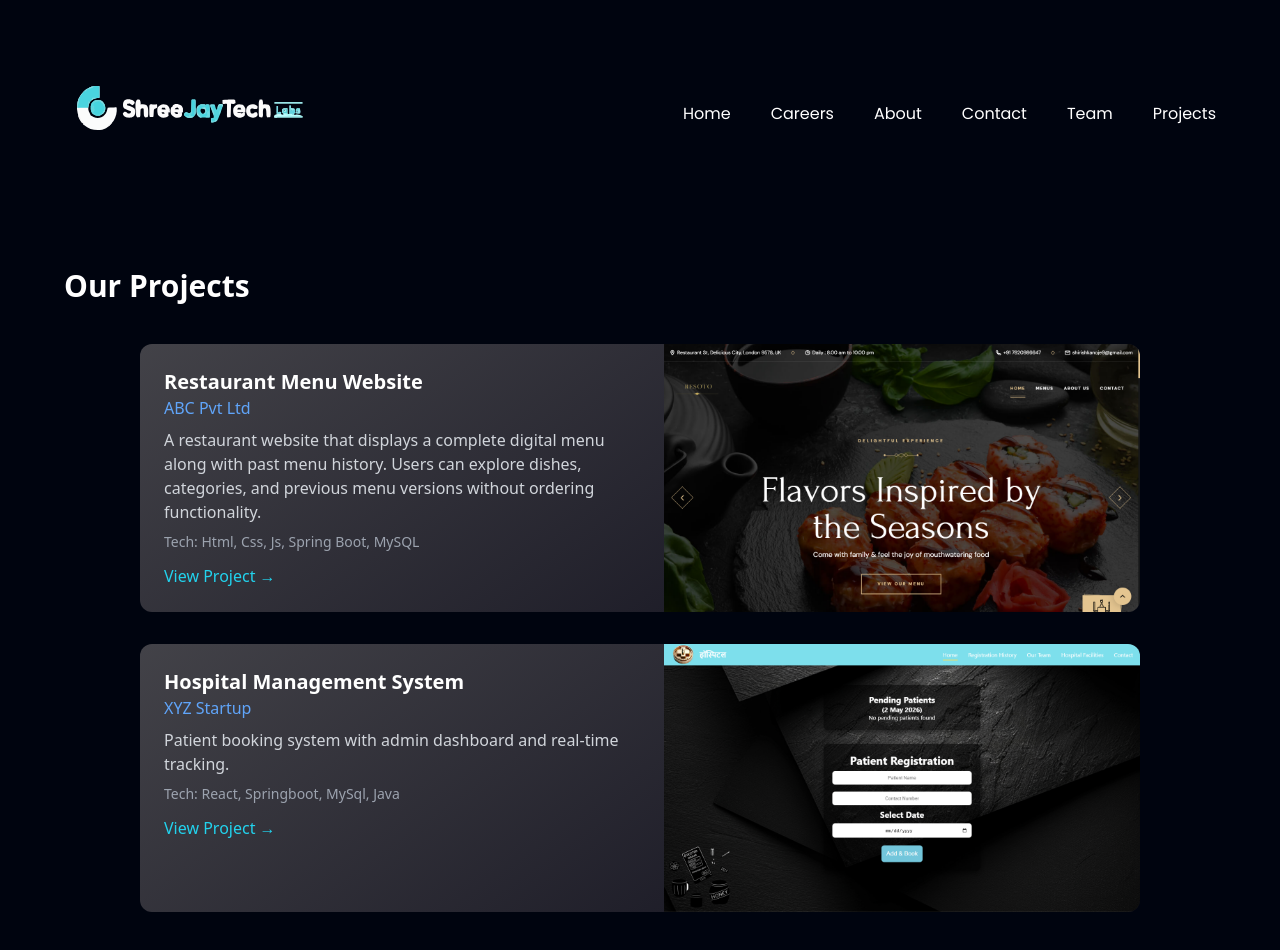
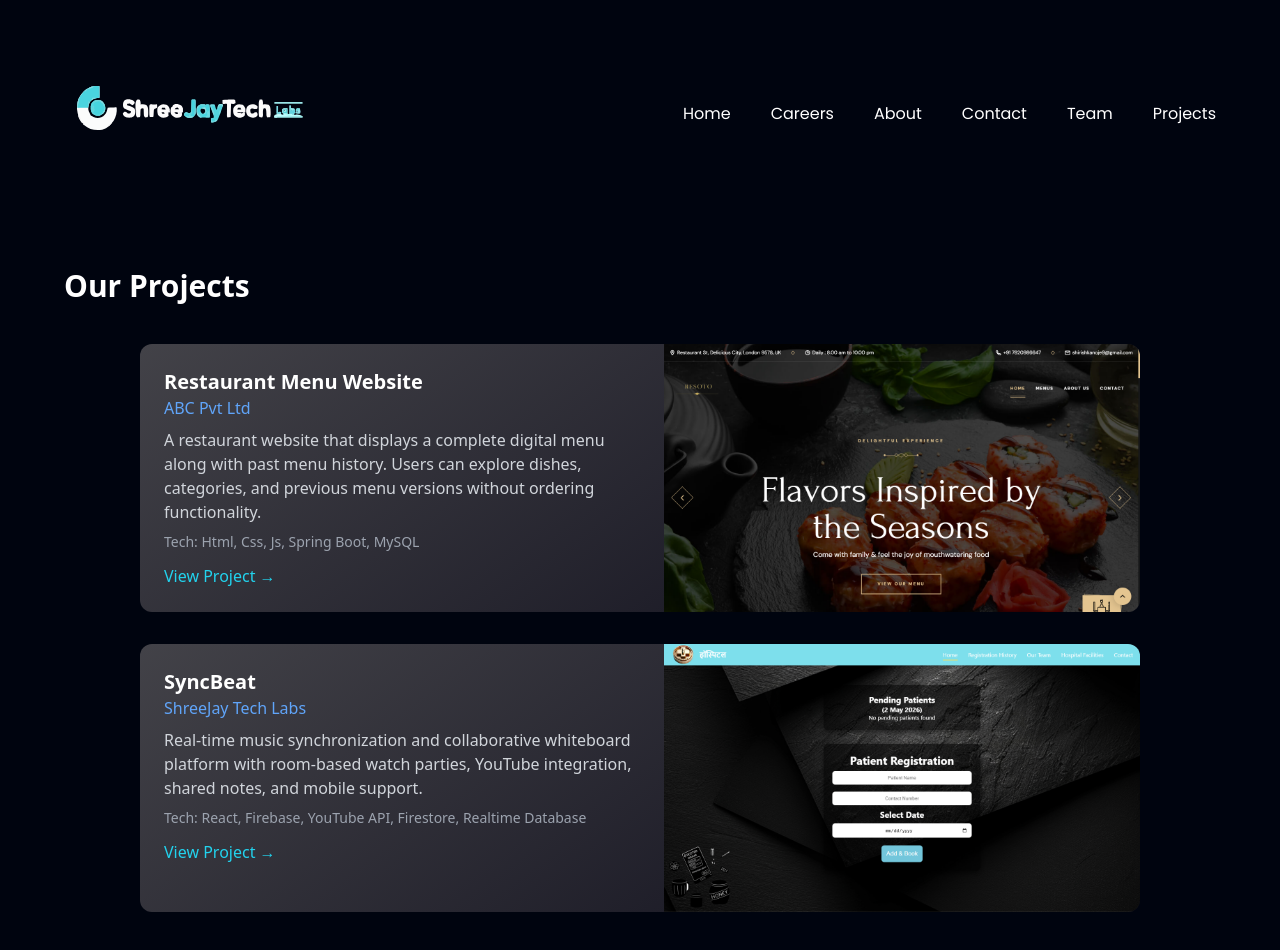
Before and after one commit to shirishkanoje/ShreeJayTech-Labs, a React (Vite) app: page /projects in a window 1280 px wide. Shown: the top 950 px of the page. Built offline with nearby package versions, Linux system fonts and the light colour scheme.

Commit message:
Update index.js

```diff
--- a/src/constants/index.js
+++ b/src/constants/index.js
@@ -85,14 +85,14 @@ export const projectsData = [
     link: "https://resoto-5itc.vercel.app/",
     image: project1,
   },
-  {
+    {
     id: "project-2",
-    company: "XYZ Startup",
-    project: "Hospital Management System",
+    company: "ShreeJay Tech Labs",
+    project: "SyncBeat",
     description:
-      "Patient booking system with admin dashboard and real-time tracking.",
-    tech: "React, Springboot, MySql, Java",
-    link: "https://hospital-reservation-fullstack-syst.vercel.app/",
+      "Real-time music synchronization and collaborative whiteboard platform with room-based watch parties, YouTube integration, shared notes, and mobile support.",
+    tech: "React, Firebase, YouTube API, Firestore, Realtime Database",
+    link: "https://syncbeat-music.vercel.app/",
     image: project2,
   },
 ];
```
